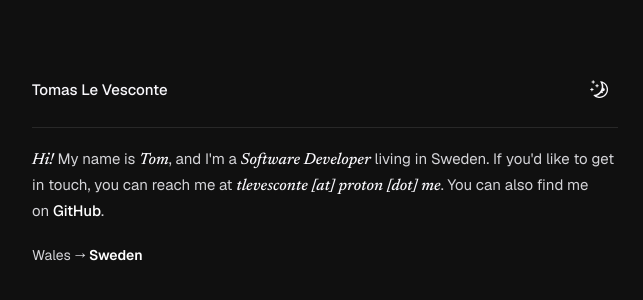
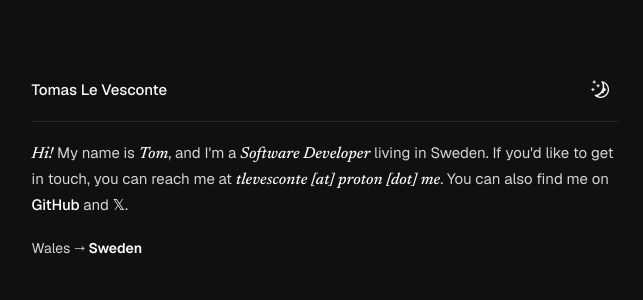
Before and after one commit to levesconte/www, a Next.js app: page / in a window 1280 px wide. Shown: the part 184-484 px from the top of the page, without its empty margins (315-958 px from the left). Built offline with nearby package versions, Linux system fonts and the light colour scheme.

Commit message:
Update content/layout

```diff
--- a/src/app/layout.tsx
+++ b/src/app/layout.tsx
@@ -28,7 +28,7 @@ export const metadata: Metadata = {
   description:
     "Hi, My name is Tom, and I'm a Software Engineer living in Sweden. If you'd like to get in touch, you can reach me at tlevesconte [at] proton [dot] me. You can also find me on GitHub and 𝕏.",
   authors: [{ name: "Tomas Le Vesconte", url: "https://tlevesconte.me" }],
-  keywords: ["tlevesconte", "Tomas Le Vesconte", "Software Engineer"],
+  keywords: ["tlevesconte", "Tomas Le Vesconte", "Software Engineer", "Software Developer"],
   creator: "tlevesconte",
 };
 
@@ -48,7 +48,7 @@ export default function RootLayout({
         )}
       >
         <ThemeProvider attribute="class" defaultTheme="dark" enableSystem>
-          <main className="mx-auto my-[30vmin] max-w-[650px] px-8 py-4">
+          <main className="mx-auto my-[30vmin] max-w-[651px] px-8 py-4">
             {children}
           </main>
         </ThemeProvider>
--- a/src/app/page.tsx
+++ b/src/app/page.tsx
@@ -13,7 +13,7 @@ export default function Home() {
         </div>
 
         {/* Break */}
-        <hr className="mb-[1.2em] mt-[1.2em]" />
+        <hr className="mb-[1.2em] mt-[0.8em]" />
       </header>
 
       {/* About */}
@@ -29,7 +29,8 @@ export default function Home() {
             Sweden. If you&#39;d like to get in touch, you can reach me at{" "}
             <SpecialText text="tlevesconte [at] proton [dot] me" />. You can
             also find me on{" "}
-            <Hyperlink text="GitHub" href="https://github.com/tlevesconte" />.
+            <Hyperlink text="GitHub" href="https://github.com/tlevesconte" />{" "}
+            and <Hyperlink text="𝕏" href="https://x.com/tlevdev" />.
           </p>
 
           {/* Location */}
```
